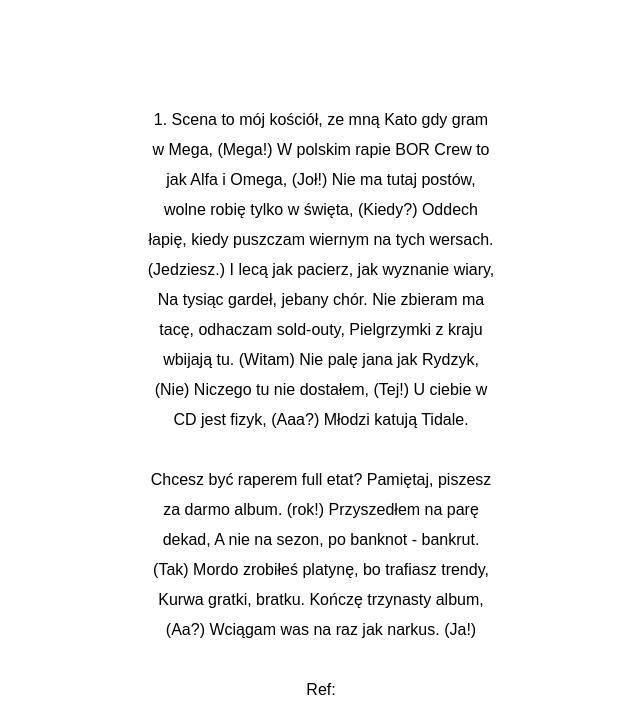
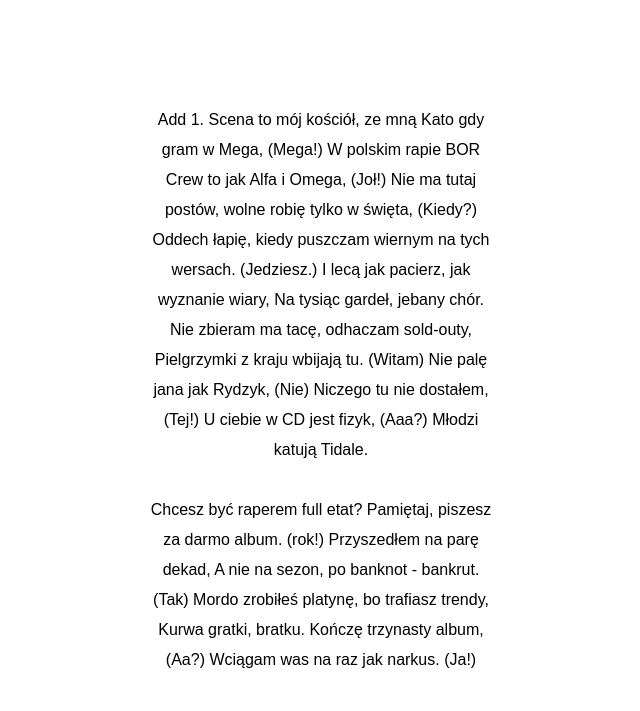
Before and after one commit to Mat955/learning-git-3, a plain HTML site: page index.html in a window 1280 px wide. Shown: the part 85-796 px from the top of the page, without its empty margins (404-1044 px from the left). Drawn offline with Linux system fonts and the light colour scheme.

Commit message:
Change p

```diff
--- a/index.html
+++ b/index.html
@@ -14,7 +14,7 @@
         <h1>Paluch - "Mój Kościół"</h1>
         <p><br><br>
 
-            1.
+            Add 1.
             Scena to mój kościół, ze mną Kato gdy gram w Mega, (Mega!)
             W polskim rapie BOR Crew to jak Alfa i Omega, (Joł!)
             Nie ma tutaj postów, wolne robię tylko w święta, (Kiedy?)
```
